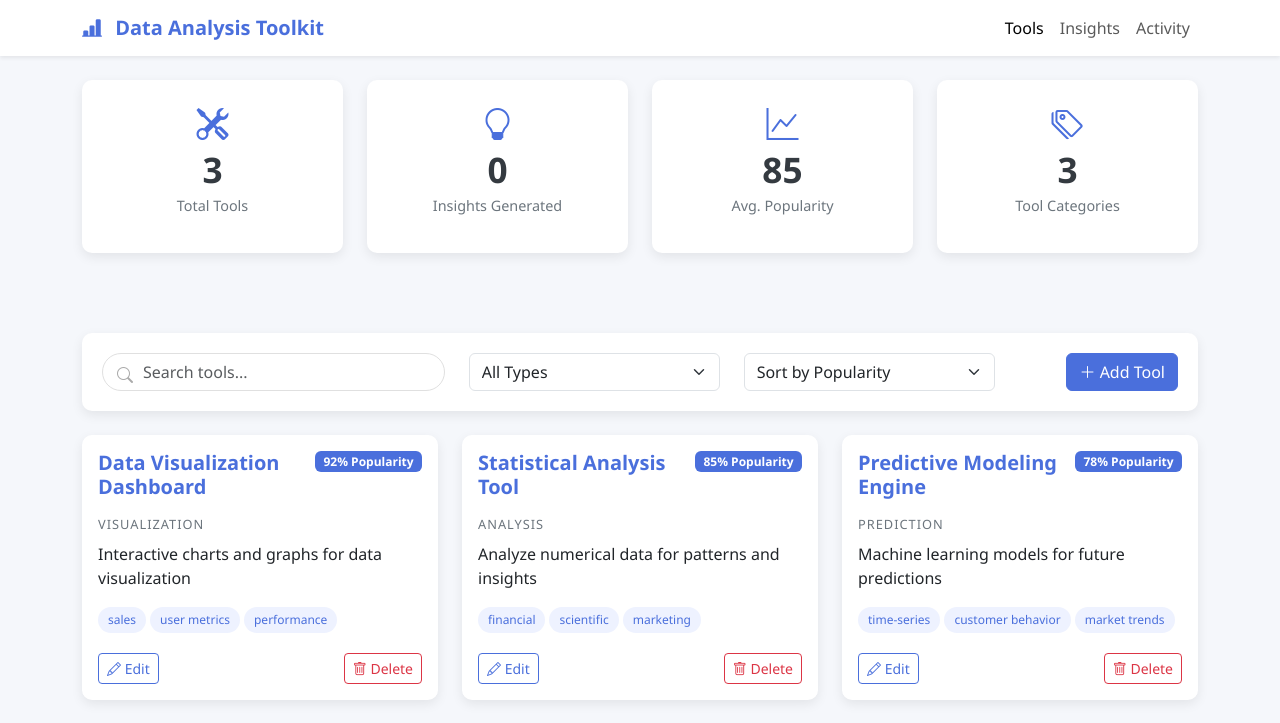
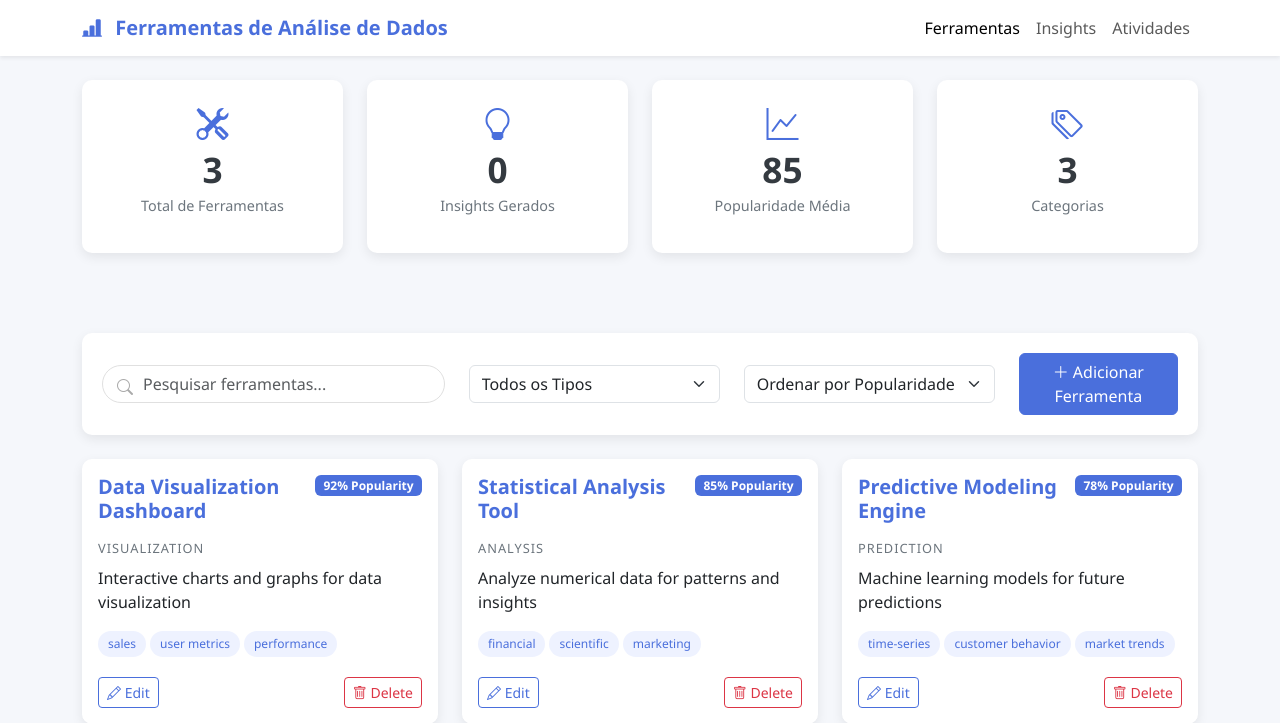
Before and after one commit to nssyyzaesir/BossPods, a Flask app: page / in a window 1280 px wide. Shown: the top 723 px of the page. Run offline with Flask 3, Linux system fonts and the light colour scheme; data comes from the database, SQL or seed files in the repository; data that the repository does not hold is empty; some libraries are stand-ins or nearby versions.

Commit message:
Translate website to Brazilian Portuguese
Replit-Commit-Author: Agent
Replit-Commit-Session-Id: 0554870c-84c8-47a3-b586-4a235b4ca536
Replit-Commit-Screenshot-Url: https://storage.googleapis.com/screenshot-production-us-central1/89720171-ff94-4d2f-83d9-507d8012d8f9/2537686b-5c3c-4c60-86c7-3f1903ab06de.jpg

```diff
--- a/templates/index.html
+++ b/templates/index.html
@@ -1,9 +1,9 @@
 <!DOCTYPE html>
-<html lang="en">
+<html lang="pt-br">
 <head>
   <meta charset="UTF-8">
   <meta name="viewport" content="width=device-width, initial-scale=1.0">
-  <title>Data Analysis Toolkit</title>
+  <title>Ferramentas de Análise de Dados</title>
   <link href="https://cdn.jsdelivr.net/npm/bootstrap@5.3.0-alpha1/dist/css/bootstrap.min.css" rel="stylesheet">
   <link rel="stylesheet" href="https://cdn.jsdelivr.net/npm/bootstrap-icons@1.10.3/font/bootstrap-icons.css">
   <style>
@@ -276,7 +276,7 @@
     <div class="container">
       <a class="navbar-brand" href="/">
         <i class="bi bi-bar-chart-line-fill me-2"></i>
-        Data Analysis Toolkit
+        Ferramentas de Análise de Dados
       </a>
       <button class="navbar-toggler" type="button" data-bs-toggle="collapse" data-bs-target="#navbarNav">
         <span class="navbar-toggler-icon"></span>
@@ -284,13 +284,13 @@
       <div class="collapse navbar-collapse" id="navbarNav">
         <ul class="navbar-nav ms-auto">
           <li class="nav-item">
-            <a class="nav-link active" href="#tools" data-bs-toggle="tab" role="tab">Tools</a>
+            <a class="nav-link active" href="#tools" data-bs-toggle="tab" role="tab">Ferramentas</a>
           </li>
           <li class="nav-item">
             <a class="nav-link" href="#insights" data-bs-toggle="tab" role="tab">Insights</a>
           </li>
           <li class="nav-item">
-            <a class="nav-link" href="#activity" data-bs-toggle="tab" role="tab">Activity</a>
+            <a class="nav-link" href="#activity" data-bs-toggle="tab" role="tab">Atividades</a>
           </li>
         </ul>
       </div>
@@ -304,28 +304,28 @@
         <div class="stats-card text-center">
           <i class="bi bi-tools stats-icon"></i>
           <h3 class="stats-number" id="total-tools">0</h3>
-          <p class="stats-label">Total Tools</p>
+          <p class="stats-label">Total de Ferramentas</p>
         </div>
       </div>
       <div class="col-md-3 col-sm-6 mb-3">
         <div class="stats-card text-center">
           <i class="bi bi-lightbulb stats-icon"></i>
           <h3 class="stats-number" id="total-insights">0</h3>
-          <p class="stats-label">Insights Generated</p>
+          <p class="stats-label">Insights Gerados</p>
         </div>
       </div>
       <div class="col-md-3 col-sm-6 mb-3">
         <div class="stats-card text-center">
           <i class="bi bi-graph-up stats-icon"></i>
           <h3 class="stats-number" id="avg-popularity">0</h3>
-          <p class="stats-label">Avg. Popularity</p>
+          <p class="stats-label">Popularidade Média</p>
         </div>
       </div>
       <div class="col-md-3 col-sm-6 mb-3">
         <div class="stats-card text-center">
           <i class="bi bi-tags stats-icon"></i>
           <h3 class="stats-number" id="total-categories">0</h3>
-          <p class="stats-label">Tool Categories</p>
+          <p class="stats-label">Categorias</p>
         </div>
       </div>
     </div>
@@ -339,31 +339,31 @@
             <div class="col-lg-4 mb-3 mb-lg-0">
               <div class="position-relative">
                 <i class="bi bi-search search-icon"></i>
-                <input type="text" id="search-tools" class="form-control search-input" placeholder="Search tools...">
+                <input type="text" id="search-tools" class="form-control search-input" placeholder="Pesquisar ferramentas...">
               </div>
             </div>
             <div class="col-lg-6 mb-3 mb-lg-0">
               <div class="row">
                 <div class="col-6">
                   <select id="filter-type" class="form-select">
-                    <option value="">All Types</option>
-                    <option value="Analysis">Analysis</option>
-                    <option value="Visualization">Visualization</option>
-                    <option value="Prediction">Prediction</option>
+                    <option value="">Todos os Tipos</option>
+                    <option value="Analysis">Análise</option>
+                    <option value="Visualization">Visualização</option>
+                    <option value="Prediction">Predição</option>
                   </select>
                 </div>
                 <div class="col-6">
                   <select id="sort-tools" class="form-select">
-                    <option value="popularity">Sort by Popularity</option>
-                    <option value="name-asc">Name (A-Z)</option>
-                    <option value="name-desc">Name (Z-A)</option>
+                    <option value="popularity">Ordenar por Popularidade</option>
+                    <option value="name-asc">Nome (A-Z)</option>
+                    <option value="name-desc">Nome (Z-A)</option>
                   </select>
                 </div>
               </div>
             </div>
             <div class="col-lg-2 text-end">
               <button type="button" class="btn btn-primary" data-bs-toggle="modal" data-bs-target="#addToolModal">
-                <i class="bi bi-plus-lg"></i> Add Tool
+                <i class="bi bi-plus-lg"></i> Adicionar Ferramenta
               </button>
             </div>
           </div>
@@ -373,9 +373,9 @@
           <!-- Tools will be loaded here dynamically -->
           <div class="col-12 text-center py-5">
             <div class="spinner-border text-primary" role="status">
-              <span class="visually-hidden">Loading...</span>
+              <span class="visually-hidden">Carregando...</span>
             </div>
-            <p class="mt-2 text-muted">Loading tools...</p>
+            <p class="mt-2 text-muted">Carregando ferramentas...</p>
           </div>
         </div>
       </div>
@@ -387,12 +387,12 @@
             <div class="col-md-10 mb-3 mb-md-0">
               <div class="position-relative">
                 <i class="bi bi-search search-icon"></i>
-                <input type="text" id="search-insights" class="form-control search-input" placeholder="Search insights...">
+                <input type="text" id="search-insights" class="form-control search-input" placeholder="Pesquisar insights...">
               </div>
             </div>
             <div class="col-md-2 text-end">
               <button type="button" class="btn btn-primary" data-bs-toggle="modal" data-bs-target="#addInsightModal">
-                <i class="bi bi-plus-lg"></i> Add Insight
+                <i class="bi bi-plus-lg"></i> Adicionar Insight
               </button>
             </div>
           </div>
```
